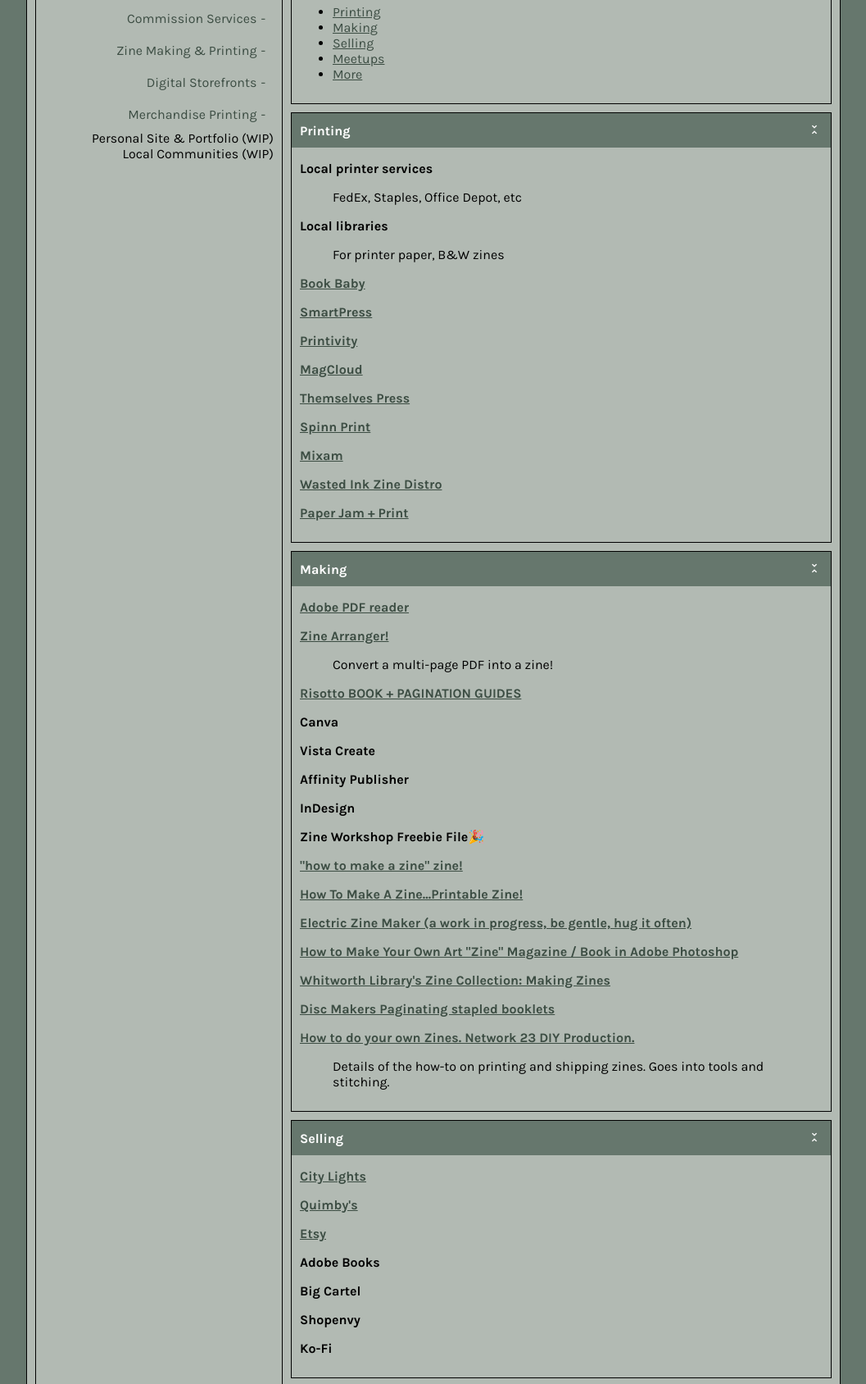
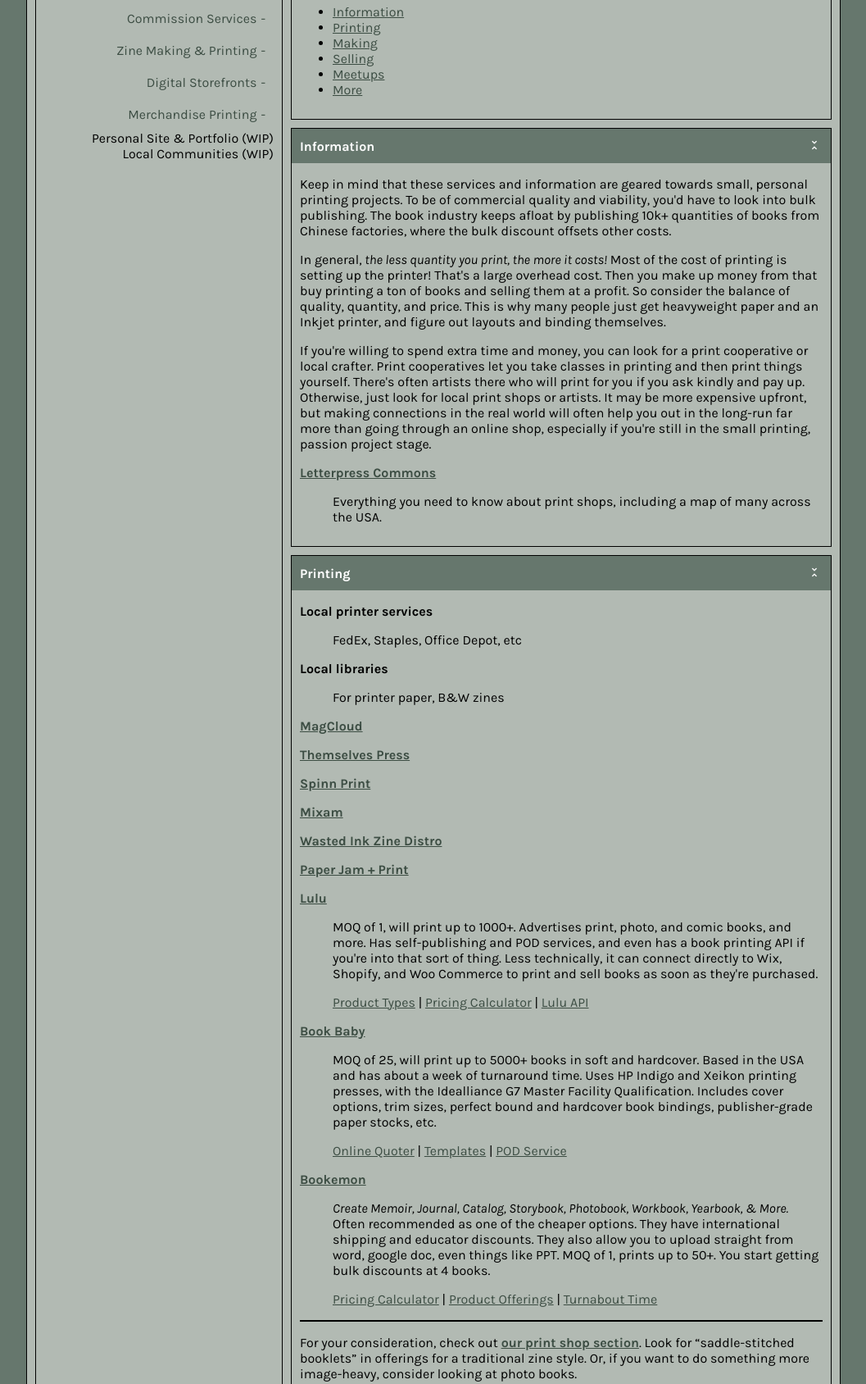
Before and after one commit to notosarme/indieartistsclub, a plain HTML site: page public/resources/zines.html in a window 1280 px wide. Shown: the part 324-2012 px from the top of the page at 82% size, without its empty margins (111-1168 px from the left). Drawn offline with Linux system fonts and the light colour scheme; a web font is replaced by a local one.

Commit message:
Add styling, move info to merch and local

```diff
--- a/public/data/zines.json
+++ b/public/data/zines.json
@@ -1,4 +1,11 @@
 {
+  "zine-info": [
+    {
+      "link": "https://letterpresscommons.com/printtrip/",
+      "title": "Letterpress Commons",
+      "description": "Everything you need to know about print shops, including a map of many across the USA."
+    }
+  ],
   "printing": [
     {
       "title": "Local printer services",
@@ -8,21 +15,7 @@
       "title": "Local libraries",
       "description": "For printer paper, B&W zines"
     },
-    {
-      "link": "https://www.bookbaby.com/book-printing",
-      "title": "Book Baby",
-      "description": ""
-    },
-    {
-      "link": "https://smartpress.com/",
-      "title": "SmartPress",
-      "description": ""
-    },
-    {
-      "link": "https://www.printivity.com/",
-      "title": "Printivity",
-      "description": ""
-    },
+
     {
       "link": "https://www.magcloud.com/",
       "title": "MagCloud",
@@ -52,6 +45,63 @@
       "link": "https://paperjamnprint.carrd.co/",
       "title": "Paper Jam + Print",
       "description": ""
+    },
+    {
+      "link": "https://www.lulu.com/",
+      "title": "Lulu",
+      "description": "MOQ of 1, will print up to 1000+. Advertises print, photo, and comic books, and more. Has self-publishing and POD services, and even has a book printing API if you're into that sort of thing. Less technically, it can connect directly to Wix, Shopify, and Woo Commerce to print and sell books as soon as they're purchased.",
+      "links": [
+        {
+          "link": "https://www.lulu.com/create",
+          "title": "Product Types"
+        },
+        {
+          "link": "https://www.lulu.com/pricing",
+          "title": "Pricing Calculator"
+        },
+        {
+          "link": "https://www.lulu.com/sell/sell-on-your-site/print-api",
+          "title": "Lulu API"
+        }
+      ]
+    },
+    {
+      "link": "https://www.bookbaby.com/book-printing",
+      "title": "Book Baby",
+      "description": "MOQ of 25, will print up to 5000+ books in soft and hardcover. Based in the USA and has about a week of turnaround time. Uses HP Indigo and Xeikon printing presses, with the Idealliance G7 Master Facility Qualification. Includes cover options, trim sizes, perfect bound and hardcover book bindings, publisher-grade paper stocks, etc.",
+      "links": [
+        {
+          "link": "https://www.bookbaby.com/pricing",
+          "title": "Online Quoter"
+        },
+        {
+          "link": "https://www.bookbaby.com/book-printing/templates",
+          "title": "Templates"
+        },
+        {
+          "link": "https://www.bookbaby.com/book-printing/print-on-demand",
+          "title": "POD Service"
+        }
+      ]
+    },
+    {
+      "link": "https://www.bookemon.com/",
+      "title": "Bookemon",
+      "description": "<span class=\"italics\">Create Memoir, Journal, Catalog, Storybook, Photobook, Workbook, Yearbook, & More.</span> Often recommended as one of the cheaper options. They have international shipping and educator discounts. They also allow you to upload straight from word, google doc, even things like PPT. MOQ of 1, prints up to 50+. You start getting bulk discounts at 4 books. ",
+      "links": [
+        {
+          "link": "https://www.bookemon.com/tool_calc.php",
+          "title": "Pricing Calculator"
+        },
+        {
+          "link": "https://www.bookemon.com/help/section/product-offerings",
+          "title": "Product Offerings"
+        },
+        {
+          "link": "https://www.bookemon.com/help/section/order-related#turnaround-time",
+          "title": "Turnabout Time"
+        }
+      ]
     }
   ],
   "making": [
@@ -205,6 +255,17 @@
       "link": "https://www.reddit.com/r/zines/",
       "title": "r/zines",
       "description": ""
+    },
+    {
+      "link": "https://old.reddit.com/r/selfpublish/comments/h120ys/can_someone_just_post_how_much_they_make_already/",
+      "title": "Can someone just post how much they make already?",
+      "description": "A thread on r/selfpublish where people discuss how much money they've made and some things to consider. Focus is on self published novellas."
+    },
+    {
+      "link": "https://www.thecreativepenn.com/",
+      "title": "The Creative Penn",
+      "description": "A podcast and more about all about self publishing."
     }
+
   ]
 }
--- a/public/resources/zines.html
+++ b/public/resources/zines.html
@@ -36,7 +36,7 @@
             <div class="text-header"><h2>Quick Jump</h2></div>
             <div class="text-content">
               <ul>
-                <!-- <li><a href="#merch-info">Information</a></li> -->
+                <li><a href="#zine-info">Information</a></li>
                 <li><a href="#printing">Printing</a></li>
                 <li><a href="#making">Making</a></li>
                 <li><a href="#selling">Selling</a></li>
@@ -46,11 +46,46 @@
             </div>
           </div>
 
+          <div class="container" id="zine-info">
+            <div class="text-header collapsible"><h2>Information</h2></div>
+            <div class="text-content">
+              <p>
+                Keep in mind that these services and information are geared towards small, personal printing projects.
+                To be of commercial quality and viability, you'd have to look into bulk publishing.
+                The book industry keeps afloat by publishing 10k+ quantities of books from Chinese factories,
+                where the bulk discount offsets other costs.
+              </p>
+              <p>
+                In general, <span class="italics">the less quantity you print, the more it costs!</span>
+                Most of the cost of printing is setting up the printer! That's a large overhead cost.
+                Then you make up money from that buy printing a ton of books and selling them at a profit.
+                So consider the balance of quality, quantity, and price.
+                This is why many people just get heavyweight paper and an Inkjet printer,
+                and figure out layouts and binding themselves.
+              </p>
+              <p>
+                If you're willing to spend extra time and money, you can look for a print cooperative or local crafter.
+                Print cooperatives let you take classes in printing and then print things yourself.
+                There's often artists there who will print for you if you ask kindly and pay up.
+                Otherwise, just look for local print shops or artists.
+                It may be more expensive upfront, but making connections in the real world will often
+                help you out in the long-run far more than going through an online shop,
+                especially if you're still in the small printing, passion project stage.
+              </p>
+              <dl></dl>
+            </div>
+          </div>
+
           <div class="container" id="printing">
             <div class="text-header collapsible"><h2>Printing</h2></div>
             <div class="text-content">
-              <dl>
-              </dl>
+              <dl></dl>
+              <hr />
+              <p>
+                For your consideration, check out <a class="bold" href="./merchandise.html">our print shop section</a>.
+                Look for “saddle-stitched booklets” in offerings for a traditional zine style.
+                Or, if you want to do something more image-heavy, consider looking at photo books.
+              </p>
             </div>
           </div>
 
--- a/public/styles.css
+++ b/public/styles.css
@@ -210,3 +210,12 @@
 .italics {
   font-style: italic;
 }
+
+.bold {
+  font-weight: bold;
+}
+
+hr {
+  border: 0;
+  border: .5px solid black;
+}
```
Also changed, not shown: public/data/local.json (added, +21 -0 lines), public/data/merchandise.json (+26 -0 lines).
